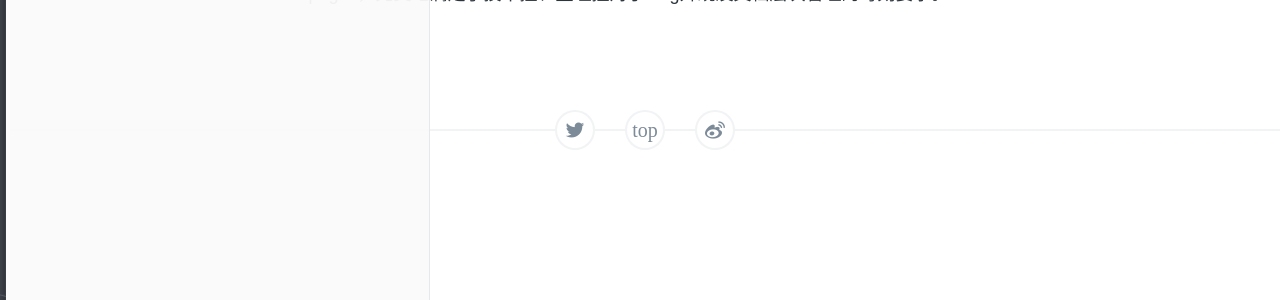
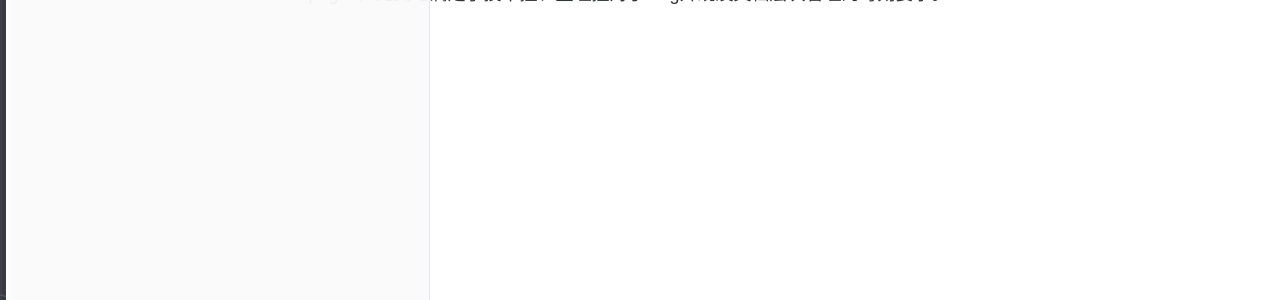
Before and after one commit to klsstt/klsstt.github.io, a Jekyll site: the page built from index.md, in a window 1280 px wide. Shown: the part 565-865 px from the top of the page. Built offline with Jekyll 4.4.1, drawn with Linux system fonts in a browser that asks for light colours; comment, search, counter and statistics services are not loaded.

Commit message:
Update default.html

```diff
--- a/_layouts/default.html
+++ b/_layouts/default.html
@@ -30,9 +30,6 @@
 		  <div id="pjax">
 			{{ content }}
 		  </div>
-		  <div id="bdfx" class="bdsharebuttonbox"><a href="#" class="bds_more" data-cmd="more"></a><a href="#" class="bds_qzone" data-cmd="qzone"></a><a href="#" class="bds_tsina" data-cmd="tsina"></a><a href="#" class="bds_tqq" data-cmd="tqq"></a><a href="#" class="bds_renren" data-cmd="renren"></a><a href="#" class="bds_weixin" data-cmd="weixin"></a></div>
-		  <div class="ds-thread" data-thread-key="{{ page.id }}" data-title="{{ page.title }}" data-url="{{ page.url }}"></div>
-		  {% include share.html %}
 		</div>
 		<button id="js-fullscreen"><span id="icon-arrow" class="fontello"></span></button>
 	</div>
```
